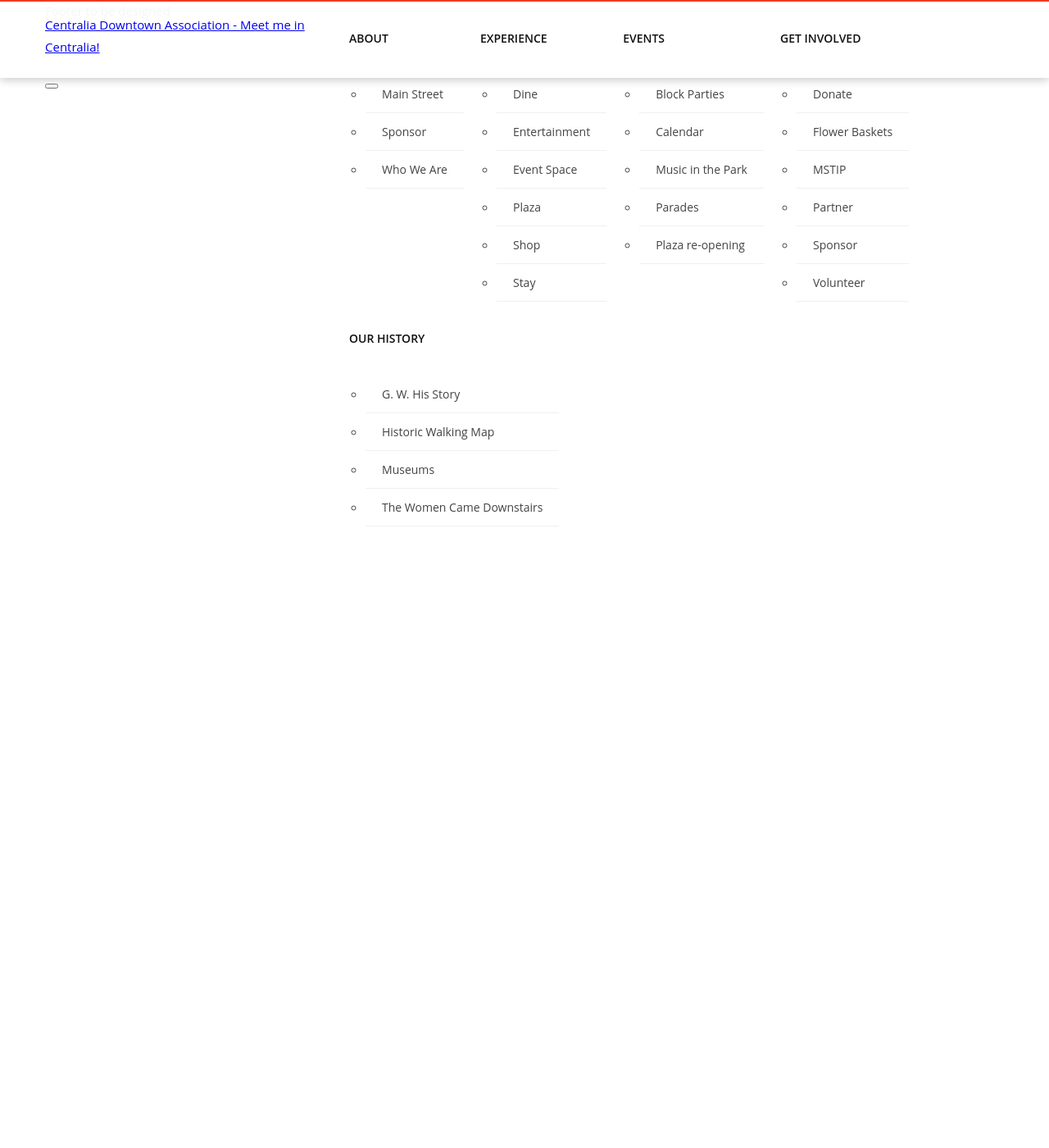
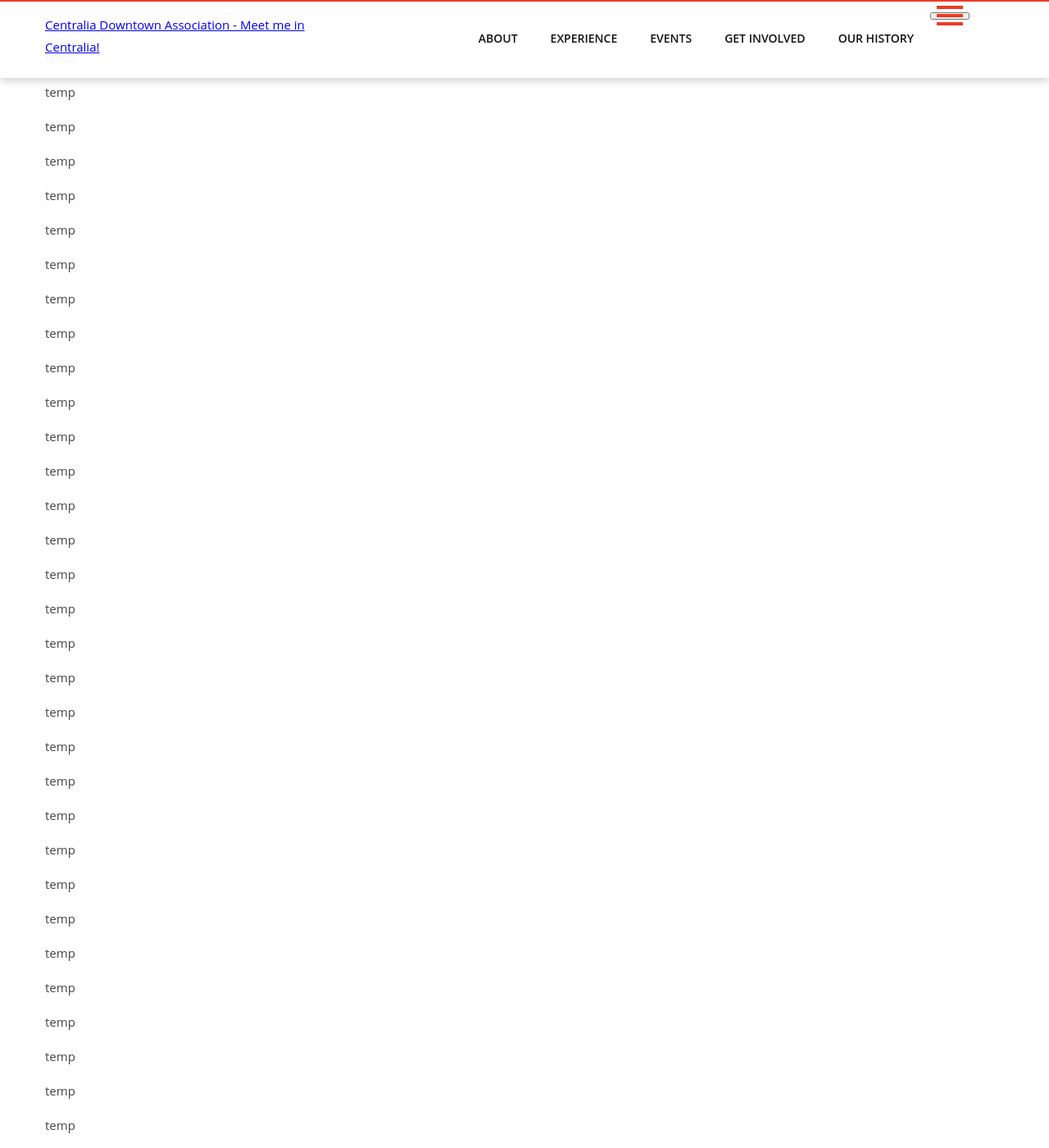
Before and after one commit to trallspnw/cda-website, a Jekyll site: the page built from index.html, in a window 1280 px wide and 1400 px high. Shown: the whole window at 82% size. Built offline with Jekyll 4.4.1, drawn with Linux system fonts in a browser that asks for light colours; some of the changed text lies outside the part shown.

Commit message:
Nav improvements

```diff
--- a/_includes/nav.html
+++ b/_includes/nav.html
@@ -9,7 +9,6 @@
             </a>
         </div>
         <div class="nav-menu">
-            <div class="nav-menu-container">
             <ul class="nav-items">
                 {% for nav_page in pages %}
                     {% assign nav_labels = nav_page.url | split: '/' %}
@@ -44,7 +43,6 @@
                 {% endfor %}
             </ul>
         </div>
-        </div>
         <div class="nav-hamburger">
             <button type="button" id="hamburger-toggle">
                 <span class="icon-bar"></span>
--- /dev/null
+++ b/_sass/_constants.scss
@@ -0,0 +1 @@
+$max-width: 1170px;
--- a/_sass/_header.scss
+++ b/_sass/_header.scss
@@ -3,7 +3,6 @@
     grid-template-columns: 1fr;
     position: fixed;
     left: 0;
-    padding: 0 8px;
     width: 100%;
     z-index: 10;
 }
--- a/_sass/_main.scss
+++ b/_sass/_main.scss
@@ -7,8 +7,7 @@
 @import "hero";
 @import "home_content";
 @import "nav";
-
-$max-width: 1170px;
+@import "constants";
 
 body {
     background-color: white;
--- a/_sass/_nav.scss
+++ b/_sass/_nav.scss
@@ -1,55 +1,36 @@
+@import "constants";
+
 .nav {
     background: rgba(255,255,255,0.95);
-    position: fixed;
-    display: block;
     box-shadow: 0 3px 10px rgba(0,0,0,0.2);
-    left: 0;
-    right: 0;
-    top: 0;
-    z-index: 10;
     border-top: 2px solid #EE3B24;
-    padding: 0;
-    margin: 0;
+    border-bottom: 1px solid rgba(255,255,255,0.05);
     height: 92px;
-    transform: translateZ(0);
-    -ms-transform: translateZ(0);
-    -webkit-transform: translateZ(0);
+    width: 100%;
     -moz-transition: all 0.3s ease-in-out;
     -webkit-transition: all 0.3s ease-in-out;
     transition: all 0.3s ease-in-out;
-    border-bottom: 1px solid rgba(255,255,255,0.05);
     -webkit-animation-duration: 1s;
     animation-duration: 1s;
     -webkit-animation-fill-mode: both;
     animation-fill-mode: both;
-    box-sizing: inherit;
 }
 
 .nav-container {
-    width: 1170px;
+    display: grid;
+    grid-template-columns: 30% auto 90px;
+    width: $max-width;
+    padding: 0 8px;
     margin: 0 auto;
-    box-sizing: inherit;
 }
 
 .nav-home {
-    float: left;
-    width: 30%;
     padding: 15px 0;
-    box-sizing: inherit;
-}
-
-.nav-menu {
-    float: right;
-    width: 70%;
-    display: block;
-    margin: 0;
-    box-sizing: inherit;
 }
 
 .nav-items {
     display: block;
     float: right;
-    box-sizing: inherit;
     list-style: none;
     margin: 0;
     padding: 0;
@@ -58,8 +39,6 @@
 .nav-item {
     float: left;
     position: relative;
-    box-sizing: inherit;
-    z-index: 5;
 }
 
 .nav-link {
@@ -71,33 +50,28 @@
     font-size: 14px;
     font-weight: 600;
     line-height: 90px;
-    position: relative;
     transition: all 0.3s ease-in-out;
     -moz-transition: all 0.3s ease-in-out;
     -webkit-transition: all 0.3s ease-in-out;
-    background-color: transparent;
-    box-sizing: inherit;
 }
 
-.nav-sub-intems {
+.nav-sub-items {
     display: none;
     position: absolute;
     left: 0;
-    top: 100% ;
+    top: 100%;
     background: #F6F6F6;
     min-width: 240px;
     box-shadow: 0 2px 6px rgba(0,0,0,0.2);
     list-style: none;
     margin: 0;
     padding: 0;
-    box-sizing: inherit;
 }
 
 .nav-sub-item {
     float: none;
     border-bottom: 1px solid #F0F0F0;
     position: relative;
-    box-sizing: inherit;
 }
 
 .nav-sub-link {
@@ -114,5 +88,16 @@
     -moz-transition: all 0.3s ease-in-out;
     -webkit-transition: all 0.3s ease-in-out;
     background-color: transparent;
-    box-sizing: inherit;
 }
+
+.icon-bar {
+    position: relative;
+    height: 2px;
+    width: 32px;
+    margin: 0 auto;
+    background: #EE3B24;
+    display: block;
+    top: 50%;
+    margin-top: -1px;
+    box-shadow: 0 10px 0px 0px #EE3B24, 0 -10px 0px 0px #EE3B24;
+}
--- a/assets/scripts/nav.js
+++ b/assets/scripts/nav.js
@@ -1,11 +1,11 @@
 export class Nav {
     async start() {
-        $('.navbar-item').hover(
+        $('.nav-item').hover(
             function () {
-                $(this).find('.navbar-sub-nav').show();
+                $(this).find('.nav-sub-items').show();
             },
             function () {
-                $(this).find('.navbar-sub-nav').hide();
+                $(this).find('.nav-sub-items').hide();
             });
     }
 }
--- a/index.html
+++ b/index.html
@@ -11,4 +11,77 @@
 
     {% include cards.html %}
 
+    <p>temp</p>
+    <p>temp</p>
+    <p>temp</p>
+    <p>temp</p>
+    <p>temp</p>
+    <p>temp</p>
+    <p>temp</p>
+    <p>temp</p>
+    <p>temp</p>
+    <p>temp</p>
+    <p>temp</p>
+    <p>temp</p>
+    <p>temp</p>
+    <p>temp</p>
+    <p>temp</p>
+    <p>temp</p>
+    <p>temp</p>
+    <p>temp</p>
+    <p>temp</p>
+    <p>temp</p>
+    <p>temp</p>
+    <p>temp</p>
+    <p>temp</p>
+    <p>temp</p>
+    <p>temp</p>
+    <p>temp</p>
+    <p>temp</p>
+    <p>temp</p>
+    <p>temp</p>
+    <p>temp</p>
+    <p>temp</p>
+    <p>temp</p>
+    <p>temp</p>
+    <p>temp</p>
+    <p>temp</p>
+    <p>temp</p>
+    <p>temp</p>
+    <p>temp</p>
+    <p>temp</p>
+    <p>temp</p>
+    <p>temp</p>
+    <p>temp</p>
+    <p>temp</p>
+    <p>temp</p>
+    <p>temp</p>
+    <p>temp</p>
+    <p>temp</p>
+    <p>temp</p>
+    <p>temp</p>
+    <p>temp</p>
+    <p>temp</p>
+    <p>temp</p>
+    <p>temp</p>
+    <p>temp</p>
+    <p>temp</p>
+    <p>temp</p>
+    <p>temp</p>
+    <p>temp</p>
+    <p>temp</p>
+    <p>temp</p>
+    <p>temp</p>
+    <p>temp</p>
+    <p>temp</p>
+    <p>temp</p>
+    <p>temp</p>
+    <p>temp</p>
+    <p>temp</p>
+    <p>temp</p>
+    <p>temp</p>
+    <p>temp</p>
+    <p>temp</p>
+    <p>temp</p>
+
 </div>
```
Lines whose indentation alone changed are shown as unchanged.
